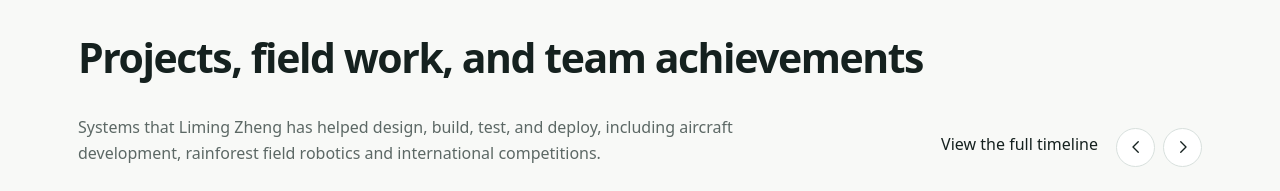
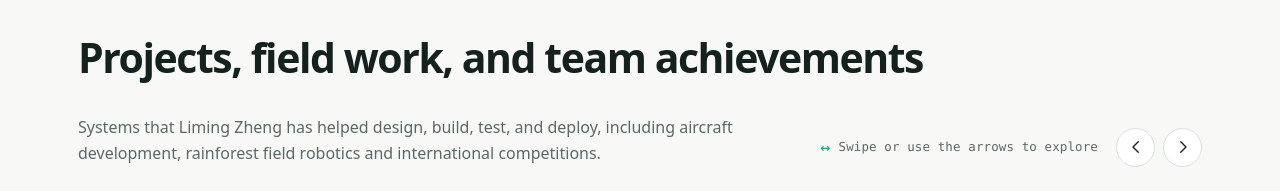
Before and after one commit to Liming-Zheng/Liming-Zheng.github.io, an Astro site: page / in a window 1280 px wide. Shown: the part 1760-1951 px from the top of the page. Built offline with nearby package versions, Linux system fonts and the light colour scheme; Astro itself is replaced by a stand-in of ours.

Commit message:
Clarify experience carousel navigation

```diff
--- a/src/pages/index.astro
+++ b/src/pages/index.astro
@@ -153,7 +153,10 @@ const projects = (await getCollection("projects")).sort((a, b) => a.data.order -
         rainforest field robotics and international competitions.
       </p>
       <div class="experience-heading-actions">
-        <a class="text-link" href="/experience/">View the full timeline</a>
+        <span class="carousel-hint carousel-hint-inline">
+          <span aria-hidden="true">↔</span>
+          Swipe or use the arrows to explore
+        </span>
         <div class="carousel-controls" aria-label="Experience carousel controls">
           <button class="carousel-button" type="button" data-carousel-previous aria-label="Show previous experiences">
             <svg viewBox="0 0 24 24" aria-hidden="true"><path d="m15 5-7 7 7 7" /></svg>
--- a/src/styles/global.css
+++ b/src/styles/global.css
@@ -569,6 +569,29 @@ h3 {
   scrollbar-width: thin;
 }
 
+.carousel-hint {
+  display: flex;
+  align-items: center;
+  justify-content: flex-end;
+  gap: 8px;
+  margin: 2px 2px 12px;
+  color: var(--muted);
+  font-family: ui-monospace, SFMono-Regular, Menlo, Monaco, Consolas, monospace;
+  font-size: 0.78rem;
+  letter-spacing: 0.01em;
+}
+
+.carousel-hint span {
+  color: var(--signal);
+  font-size: 1.05rem;
+  line-height: 1;
+}
+
+.carousel-hint-inline {
+  margin: 0;
+  white-space: nowrap;
+}
+
 .experience-carousel .research-card {
   display: flex;
   flex: 0 0 calc((100% - 36px) / 3);
@@ -1526,6 +1549,11 @@ h3 {
     padding-right: 16px;
   }
 
+  .carousel-hint {
+    justify-content: flex-start;
+    font-size: 0.72rem;
+  }
+
   .experience-carousel .research-card {
     flex-basis: min(86vw, 340px);
   }
```
